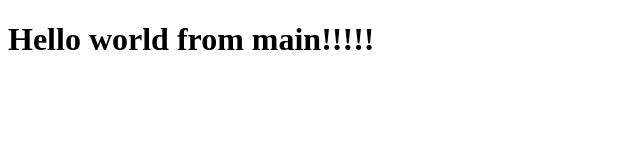
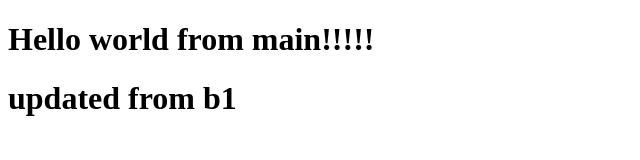
Before and after one commit to darshan-gowda-k-r/Practice_git, a plain HTML site: page index.html in a window 1280 px wide. Shown: the whole page, without its empty margins (0-640 px from the left). Drawn offline with Linux system fonts and the light colour scheme.

Commit message:
update from the b1

```diff
--- a/index.html
+++ b/index.html
@@ -7,5 +7,6 @@
 </head>
 <body>
     <h1>Hello world from main!!!!!</h1>
+    <h1>updated from b1</h1>
 </body>
 </html>
```
Also changed, not shown: b11.txt (added).
